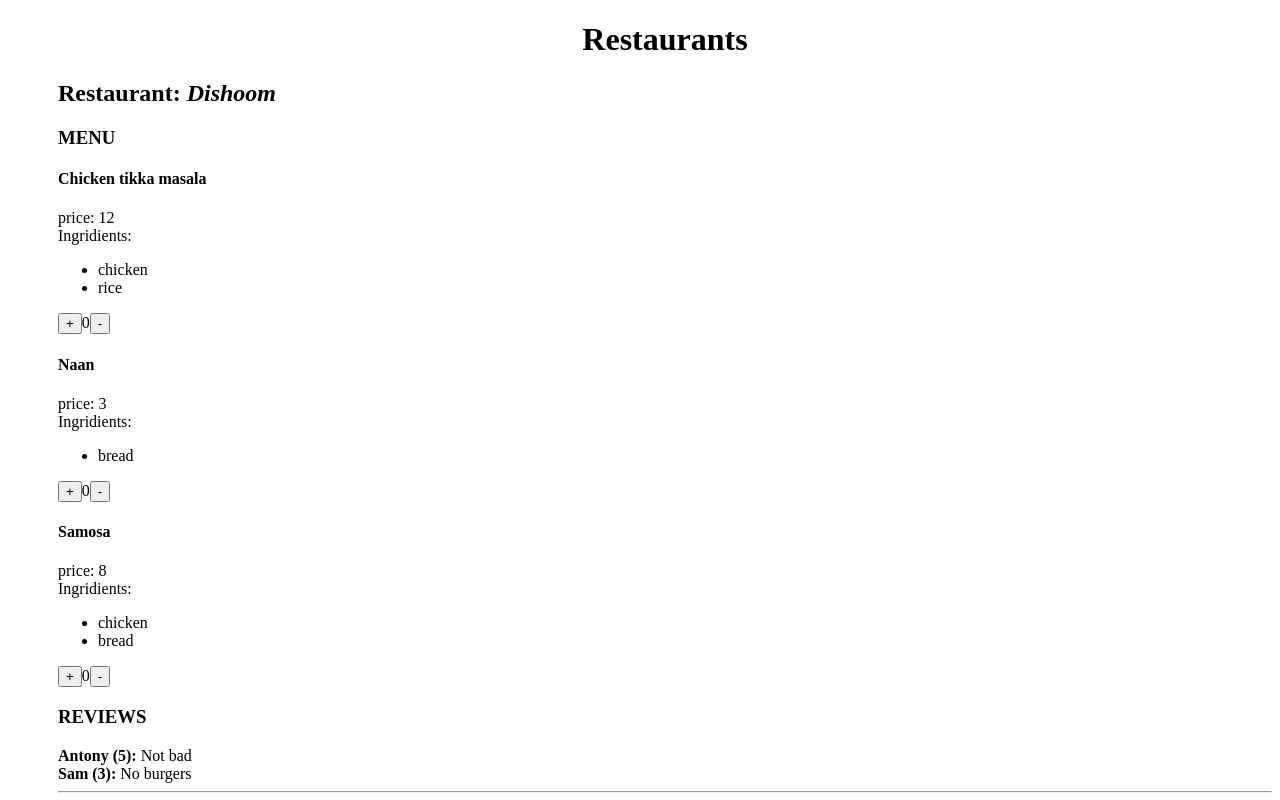
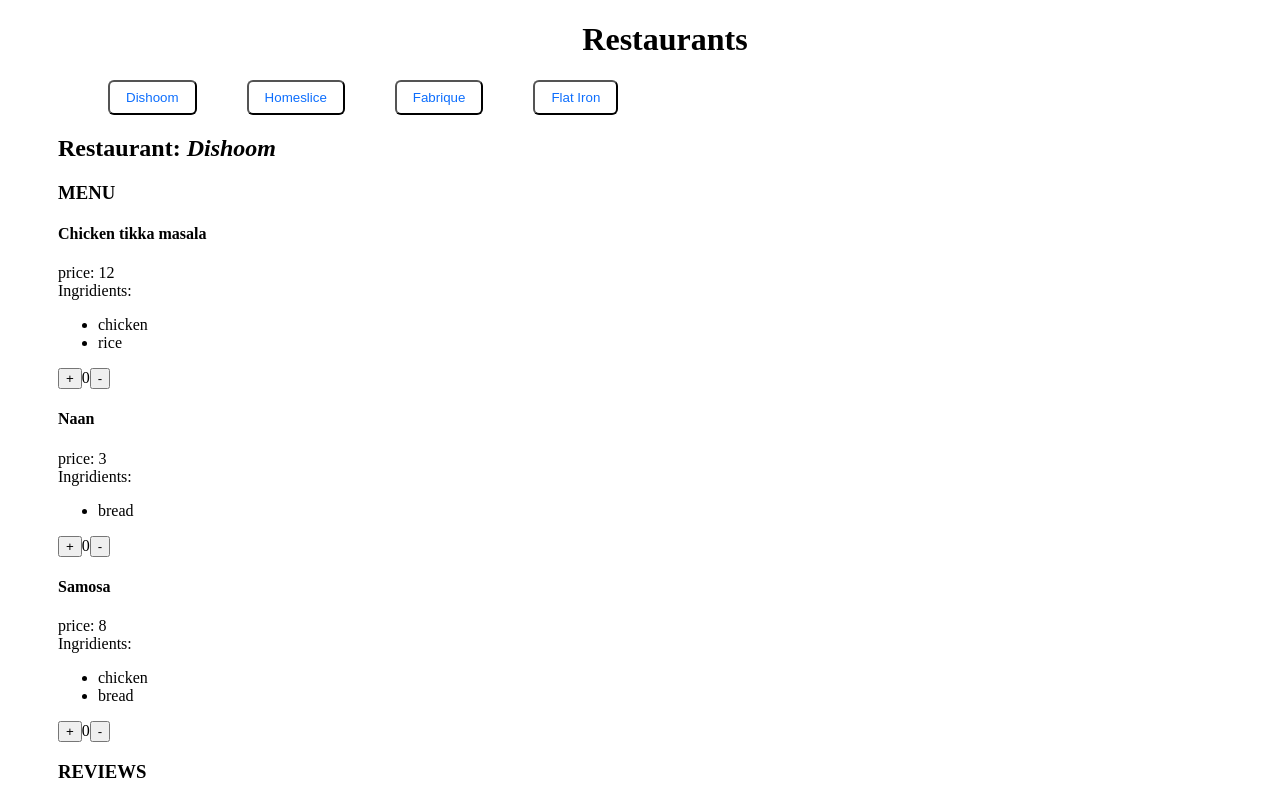
Before and after one commit to rattvol/ReactHomeWork, a React (Vite) app: page / in a window 1280 px wide. Shown: the top 800 px of the page. Built offline with nearby package versions, Linux system fonts and the light colour scheme.

Commit message:
Additional Part

```diff
--- a/components/app/app.jsx
+++ b/components/app/app.jsx
@@ -1,11 +1,34 @@
 import { Layout } from "../layout/layout";
 import { restaurants } from "../../materials/mock"
 import { Restaurant } from "../restaurant/restaurant";
+import { useState } from "react";
 
-export const App= ()=> {
-    return (
-        <Layout>
-            {restaurants.map(({id,name, menu,reviews}) =>  <Restaurant key={id} name = {name} menu={menu} reviews = {reviews} />)}
+const tabHandler = () => {
+    const [tabNum,setCount] = useState(0);
+
+    const setNew = (event) => {
+        setCount(Number(event.target.id)-1);
+    }
+
+    return {tabNum,setNew}
+    };
+
+
+
+    export const App= ()=> {
+        const {tabNum,setNew} = tabHandler();
+        var num = 0;
+        return (
+            <Layout>
+             <div>
+                {restaurants.map(({name})=> {
+                    num++;
+                    return ( <button className= "tabButton" id = {num} onClick={setNew}>{name}</button>);
+                    })}
+                <div id="content">
+                    <Restaurant name = {restaurants[tabNum].name} menu={restaurants[tabNum].menu} reviews = {restaurants[tabNum].reviews} />
+                </div>
+            </div>
      </Layout>
    );
 }
--- a/style/main.css
+++ b/style/main.css
@@ -1,3 +1,16 @@
 #layoutCustom {
     margin-left: 50px;
   }
+
+  .tabButton
+  {
+    padding: 0.5rem 1rem;
+    cursor: pointer;
+    transition: color .15s ease-in-out,background-color .15s ease-in-out,border-color .15s ease-in-out;
+    text-decoration: none;
+    color: #0d6efd;
+    border: 1;
+    border-radius: 0.375rem;
+    background: 0 0;
+    margin-left: 50px;
+  }
```
